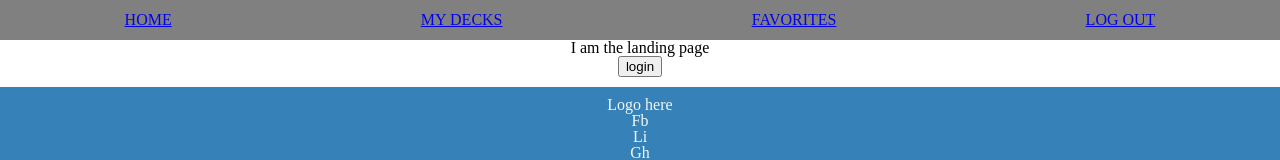
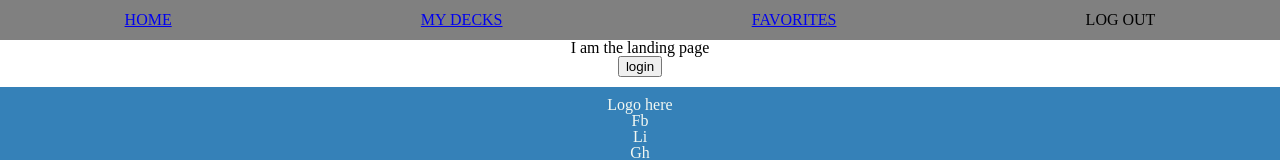
Before and after one commit to flash-card-group-project/groupProject, a React (Create React App) app: page / in a window 1280 px wide. Shown: the top 160 px of the page. Built offline with nearby package versions, Linux system fonts and the light colour scheme.

Commit message:
styling files added

```diff
--- a/src/Components/Children/Header.js
+++ b/src/Components/Children/Header.js
@@ -8,8 +8,7 @@ export default function Header() {
                     <Link to='/home'><li>HOME</li></Link>
                     <Link to='/my_decks'><li>MY DECKS</li></Link>
                     <Link to='/favorites'><li>FAVORITES</li></Link>
-                    <Link to='/'><li>LOG OUT</li></Link>
-                    {/* <a href={process.env.LOG_OUT_REDIRECT}><button>LOG OUT</button></a> */}
+                    <a href={process.env.REACT_APP_LOGOUT}><p>LOG OUT</p></a>
                 </ul>
             </div>
     )
```
Also changed, not shown: 1 other file (tests, documents, lock files or other folders).
